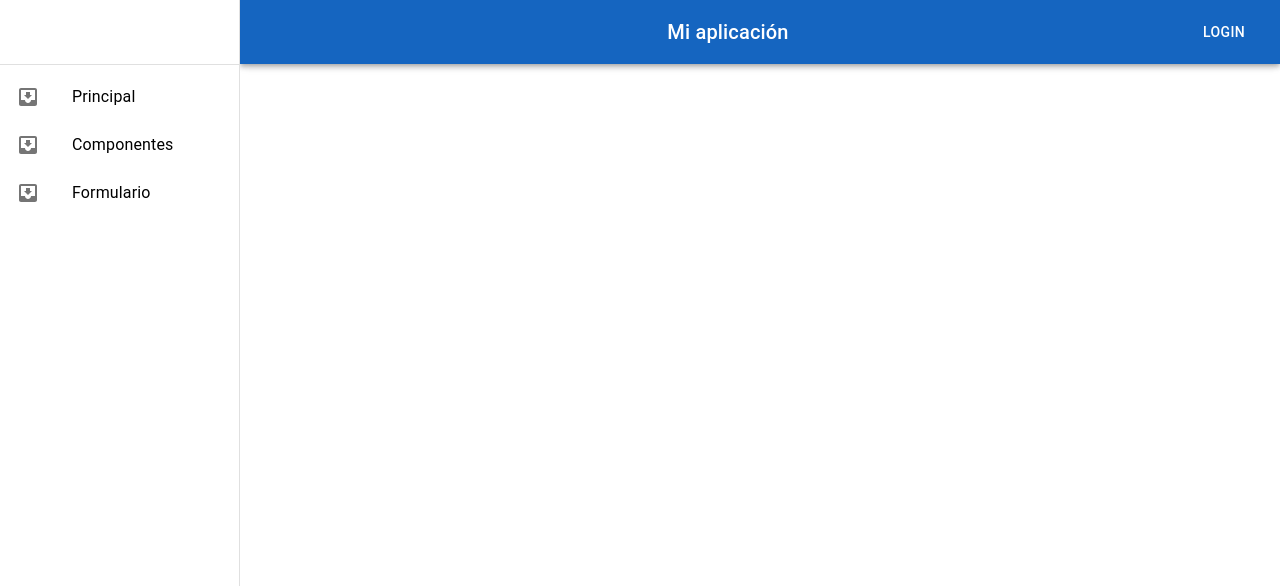
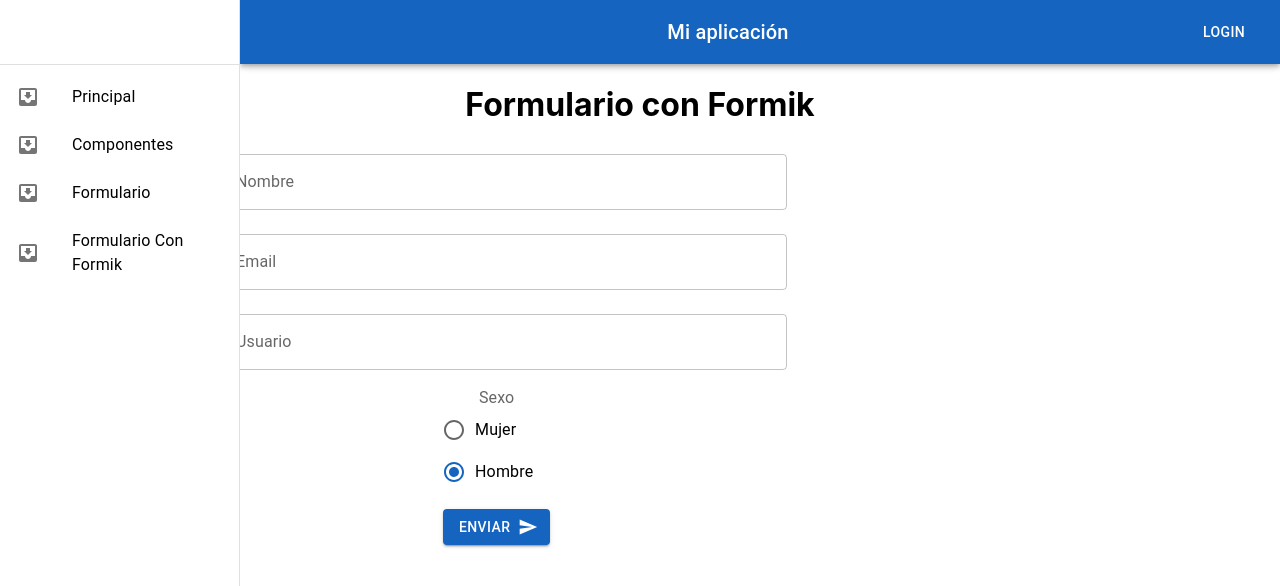
Before and after one commit to josrv089/CursoReact, a React (Create React App) app: page /formularioFormik in a window 1280 px wide. Shown: the top 586 px of the page. Built offline with nearby package versions, Linux system fonts and the light colour scheme.

Commit message:
Formulario con Formik y Yup

```diff
--- a/package.json
+++ b/package.json
@@ -10,11 +10,13 @@
     "@testing-library/jest-dom": "^5.16.4",
     "@testing-library/react": "^13.3.0",
     "@testing-library/user-event": "^13.5.0",
+    "formik": "^2.2.9",
     "react": "^18.1.0",
     "react-dom": "^18.1.0",
     "react-router-dom": "^6.3.0",
     "react-scripts": "5.0.1",
-    "web-vitals": "^2.1.4"
+    "web-vitals": "^2.1.4",
+    "yup": "^0.32.11"
   },
   "scripts": {
     "start": "react-scripts start",
--- a/src/components/Formulario.js
+++ b/src/components/Formulario.js
@@ -26,7 +26,7 @@ function Formulario() {
 
       <Container maxWidth="md">
         <form onSubmit={handleSubmit}>
-          <Grid container spacing={5}>
+          <Grid container spacing={1}>
             <Grid item xs={8}>
               <FormControl fullWidth sx={{ m: 1 }} variant="standard">
                 <TextField
--- /dev/null
+++ b/src/components/FormularioFormik.js
@@ -0,0 +1,138 @@
+import { Button, Container, FormControl, FormControlLabel, FormLabel, Grid,Radio,RadioGroup,TextField } from "@mui/material";
+import { useFormik } from "formik";
+import SendIcon from "@mui/icons-material/Send";
+
+import * as Yup from 'yup';
+
+function FormularioFormik() {
+
+
+    const schema = Yup.object({
+        name : Yup.string()
+            .min(3,"El nombre debe tener minimo 3 caracteres")
+            .max(25,"El nombre no puede ser mayor a 25 caracteres")
+            .required("El nombre es requerido"),
+        email : Yup.string()
+            .email("El email no es valido")
+            .required("El email es requerido")
+    })
+
+    const formik = useFormik({
+        initialValues: {
+            name:"",
+            email:"",
+            user:"",
+            sexo:"hombre"
+        },
+        onSubmit:(values)=>{
+            //Hacer validaciones.
+            //Conectarnos a un api...
+            // Depende de la respuesta del api, cargar datos, redireccionar pantallas
+            alert(JSON.stringify(values));
+        },
+        validationSchema: schema
+    })
+  return (
+    <>
+      <h1>Formulario con Formik</h1>
+
+      <Container maxWidth="md">
+        <form onSubmit={formik.handleSubmit}>
+          <Grid container spacing={1}>
+            <Grid item xs={8}>
+              <FormControl fullWidth sx={{ m: 1 }} variant="standard">
+                <TextField
+                  id="name"
+                  label="Nombre"
+                  name="name"
+                  variant="outlined"
+                  value={formik.values.name}
+                  onChange={formik.handleChange}
+                  error={formik.touched.name && Boolean(formik.errors.name)}
+                  helperText={formik.touched.name && formik.errors.name}
+                />
+              </FormControl>
+            </Grid>
+
+
+            <Grid item xs={8}>
+              <FormControl fullWidth sx={{ m: 1 }} variant="standard">
+                <TextField
+                  id="email"
+                  label="Email"
+                  name="email"
+                  variant="outlined"
+                  value={formik.values.email}
+                  onChange={formik.handleChange}
+                  error={formik.touched.email && Boolean(formik.errors.email)}
+                  helperText={formik.touched.email && formik.errors.email}
+                />
+              </FormControl>
+            </Grid>
+
+
+            <Grid item xs={8}>
+              <FormControl fullWidth sx={{ m: 1 }} variant="standard">
+                <TextField
+                  id="user"
+                  label="Usuario"
+                  name="user"
+                  variant="outlined"
+                  value={formik.values.user}
+                  onChange={formik.handleChange}
+                  error={formik.touched.user && Boolean(formik.errors.user)}
+                  helperText={formik.touched.user && formik.errors.user}
+                />
+              </FormControl>
+            </Grid>
+
+            <Grid item xs={8}>
+              <FormControl>
+                <FormLabel id="lblSexo">Sexo</FormLabel>
+                <RadioGroup
+                  aria-labelledby="demo-radio-buttons-group-label"
+                  defaultValue="mujer"
+                  name="sexo"
+                  id="sexo"
+                  value={formik.values.sexo}
+                  onChange={formik.handleChange}
+
+                >
+                  <FormControlLabel
+                    value="mujer"
+                    control={<Radio />}
+                    label="Mujer"
+                  />
+                  <FormControlLabel
+                    value="hombre"
+                    control={<Radio />}
+                    label="Hombre"
+                  />
+                </RadioGroup>
+              </FormControl>
+            </Grid>
+
+
+
+            <Grid item xs={8}>
+              <FormControl sx={{ m: 1 }} variant="standard">
+                <Button
+                  variant="contained"
+                  endIcon={<SendIcon />}
+                  type="submit"
+                >
+                  Enviar
+                </Button>
+              </FormControl>
+            </Grid>
+
+
+
+          </Grid>
+        </form>
+      </Container>
+    </>
+  );
+}
+
+export default FormularioFormik;
--- a/src/components/Navegacion.js
+++ b/src/components/Navegacion.js
@@ -15,6 +15,7 @@ import InboxIcon from "@mui/icons-material/MoveToInbox";
 import Principal from "./Principal";
 import Componentes from "./Componentes";
 import Formulario from "./Formulario";
+import FormularioFormik from "./FormularioFormik";
 
 function Navegacion() {
   const drawerWidth = 240;
@@ -75,6 +76,17 @@ function Navegacion() {
                 </ListItem>
               </Link>
 
+              <Link to="/formularioFormik" style={{textDecoration: "none", color: "black"}}>
+                <ListItem disablePadding>
+                  <ListItemButton>
+                    <ListItemIcon>
+                      <InboxIcon />
+                    </ListItemIcon>
+                    <ListItemText primary="Formulario Con Formik"></ListItemText>
+                  </ListItemButton>
+                </ListItem>
+              </Link>
+
 
             </List>
           </Drawer>
@@ -86,6 +98,7 @@ function Navegacion() {
         <Route path="/principal" element={<Principal />}></Route>
         <Route path="/componentes" element={<Componentes />}></Route>
         <Route path="/formulario" element={<Formulario />}></Route>
+        <Route path="/formularioFormik" element={<FormularioFormik />}></Route>
       </Routes>
     </>
   );
--- a/src/index.js
+++ b/src/index.js
@@ -16,9 +16,7 @@ const theme = createTheme({
     secundary: {
       main:"#ffea00"
     },
-    error: {
-      main: "#1ff",
-    },
+
   }
 });
 
```
